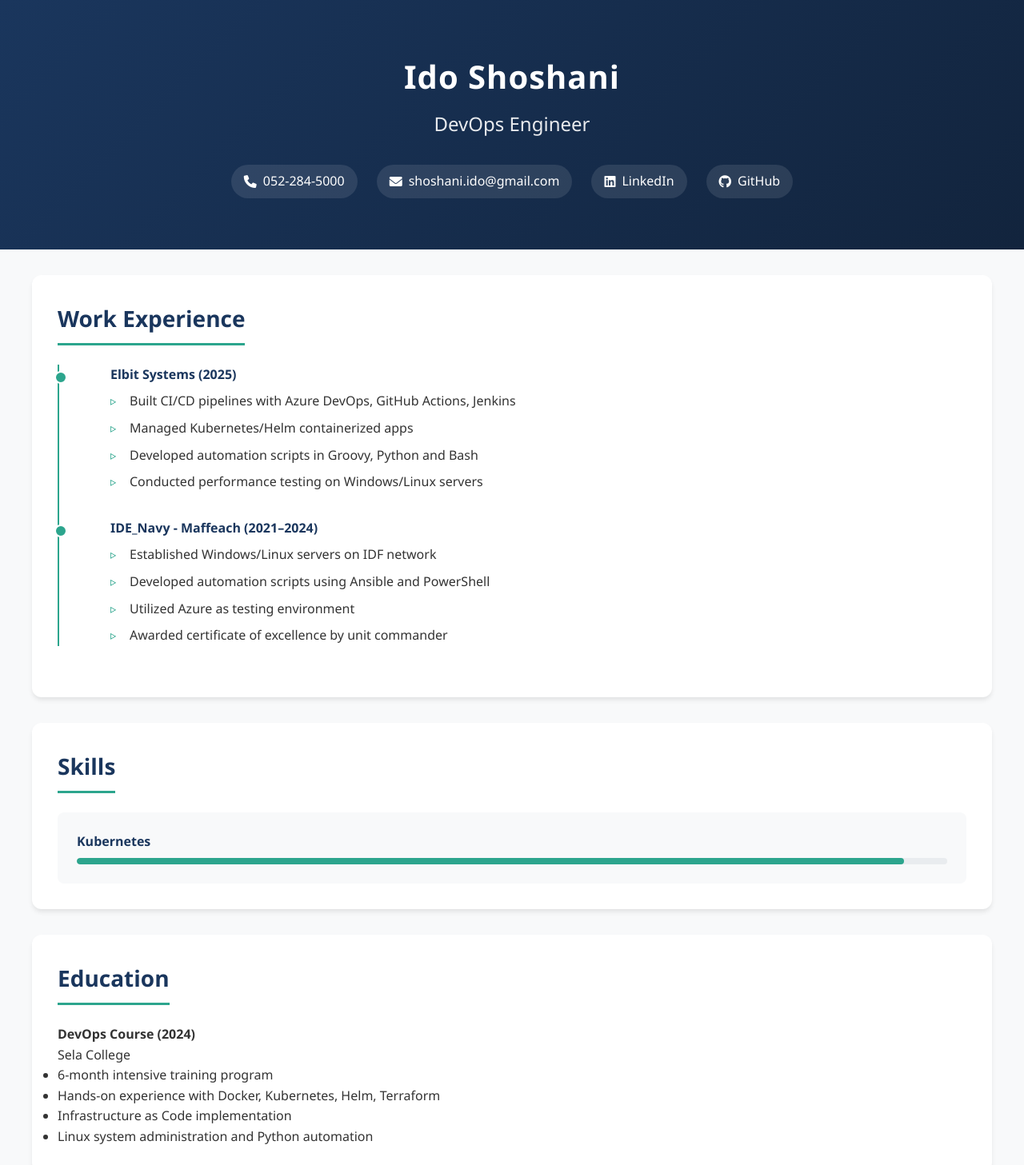
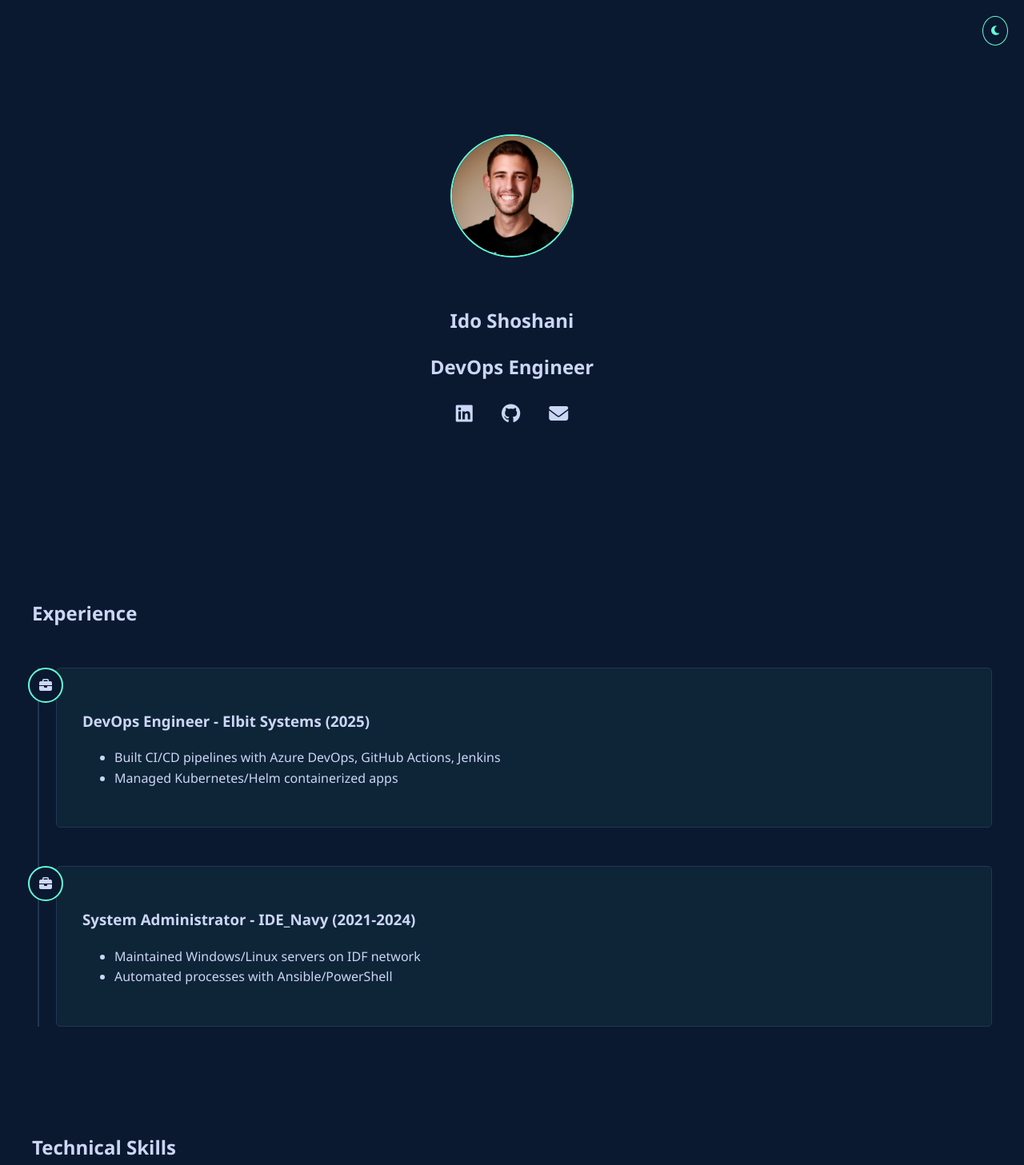
Before and after one commit to IdoShoshani/IdoShoshani.github.io, a plain HTML site: page index.html in a window 1280 px wide. Shown: the top 1457 px of the page at 80% size. Drawn offline with Linux system fonts and the light colour scheme.

Commit message:
Update site

```diff
--- a/index.html
+++ b/index.html
@@ -1,138 +1,95 @@
 <!DOCTYPE html>
-<html lang="en">
-  <!-- Google Analytics -->
-  <script
-    async
-    src="https://www.googletagmanager.com/gtag/js?id=G-XXXXXX"
-  ></script>
-  <script>
-    window.dataLayer = window.dataLayer || [];
-    function gtag() {
-      dataLayer.push(arguments);
-    }
-    gtag("js", new Date());
-    gtag("config", "G-XXXXXX");
-  </script>
+<html lang="en" data-theme="dark">
   <head>
     <meta charset="UTF-8" />
     <meta name="viewport" content="width=device-width, initial-scale=1.0" />
-    <title>Ido Shoshani | DevOps Engineer</title>
-    <link rel="stylesheet" href="styles.css" />
+    <title>Ido Shoshani - DevOps Engineer</title>
     <link
       rel="stylesheet"
-      href="https://cdnjs.cloudflare.com/ajax/libs/font-awesome/6.0.0/css/all.min.css"
+      href="https://cdnjs.cloudflare.com/ajax/libs/font-awesome/6.5.1/css/all.min.css"
     />
+    <link rel="stylesheet" href="styles.css" />
   </head>
   <body>
+    <!-- Theme Toggle -->
+    <button id="theme-toggle" class="theme-toggle">
+      <i class="fas fa-moon"></i>
+    </button>
+
     <!-- Hero Section -->
     <section class="hero">
-      <h1>Ido Shoshani</h1>
-      <h2>DevOps Engineer</h2>
-      <div class="contact-bar">
-        <a href="tel:052-284-5000"><i class="fas fa-phone"></i> 052-284-5000</a>
-        <a href="mailto:shoshani.ido@gmail.com"
-          ><i class="fas fa-envelope"></i> shoshani.ido@gmail.com</a
-        >
-        <a href="https://linkedin.com/in/ido-shoshani123" target="_blank"
-          ><i class="fab fa-linkedin"></i> LinkedIn</a
-        >
-        <a href="https://github.com/IdoShoshani" target="_blank"
-          ><i class="fab fa-github"></i> GitHub</a
-        >
-      </div>
-    </section>
-
-    <!-- Work Experience -->
-    <section class="section">
-      <h3>Work Experience</h3>
-      <div class="timeline">
-        <div class="timeline-item">
-          <h4>Elbit Systems (2025)</h4>
-          <ul>
-            <li>
-              Built CI/CD pipelines with Azure DevOps, GitHub Actions, Jenkins
-            </li>
-            <li>Managed Kubernetes/Helm containerized apps</li>
-            <li>Developed automation scripts in Groovy, Python and Bash</li>
-            <li>Conducted performance testing on Windows/Linux servers</li>
-          </ul>
-        </div>
-        <div class="timeline-item">
-          <h4>IDE_Navy - Maffeach (2021–2024)</h4>
-          <ul>
-            <li>Established Windows/Linux servers on IDF network</li>
-            <li>Developed automation scripts using Ansible and PowerShell</li>
-            <li>Utilized Azure as testing environment</li>
-            <li>Awarded certificate of excellence by unit commander</li>
-          </ul>
+      <div class="container">
+        <img src="assets/profile.jpeg" alt="Ido Shoshani" class="profile-img" />
+        <h1>Ido Shoshani</h1>
+        <h2>DevOps Engineer</h2>
+        <div class="social-links">
+          <a href="https://linkedin.com/in/ido-shoshani123" target="_blank"
+            ><i class="fab fa-linkedin"></i
+          ></a>
+          <a href="https://github.com/IdoShoshani" target="_blank"
+            ><i class="fab fa-github"></i
+          ></a>
+          <a href="mailto:shoshani.ido@gmail.com"
+            ><i class="fas fa-envelope"></i
+          ></a>
         </div>
       </div>
     </section>
 
-    <!-- Skills -->
-    <section class="section">
-      <h3>Skills</h3>
-      <div class="skills-grid">
-        <div class="skill-item">
-          <span class="skill-name">Kubernetes</span>
-          <div class="skill-bar">
-            <div class="skill-progress" style="width: 95%"></div>
+    <!-- Experience Timeline -->
+    <section class="experience">
+      <div class="container">
+        <h2>Experience</h2>
+        <div class="timeline">
+          <!-- Elbit Systems -->
+          <div class="timeline-item">
+            <div class="timeline-icon">
+              <i class="fas fa-briefcase"></i>
+            </div>
+            <div class="timeline-content">
+              <h3>DevOps Engineer - Elbit Systems (2025)</h3>
+              <ul>
+                <li>
+                  Built CI/CD pipelines with Azure DevOps, GitHub Actions,
+                  Jenkins
+                </li>
+                <li>Managed Kubernetes/Helm containerized apps</li>
+              </ul>
+            </div>
+          </div>
+          <!-- IDE_Navy -->
+          <div class="timeline-item">
+            <div class="timeline-icon">
+              <i class="fas fa-briefcase"></i>
+            </div>
+            <div class="timeline-content">
+              <h3>System Administrator - IDE_Navy (2021-2024)</h3>
+              <ul>
+                <li>Maintained Windows/Linux servers on IDF network</li>
+                <li>Automated processes with Ansible/PowerShell</li>
+              </ul>
+            </div>
           </div>
         </div>
-        <!-- Add more skills following same pattern -->
       </div>
     </section>
 
-    <!-- Education -->
-    <section class="section">
-      <h3>Education</h3>
-      <div class="education-item">
-        <h4>DevOps Course (2024)</h4>
-        <p class="institution">Sela College</p>
-        <ul>
-          <li>6-month intensive training program</li>
-          <li>Hands-on experience with Docker, Kubernetes, Helm, Terraform</li>
-          <li>Infrastructure as Code implementation</li>
-          <li>Linux system administration and Python automation</li>
-        </ul>
-      </div>
-    </section>
-
-    <!-- Certifications -->
-    <section class="section">
-      <h3>Certifications</h3>
-      <div class="certification-item">
-        <h4>Certified Kubernetes Administrator (CKA)</h4>
-        <p>
-          Credential ID: <a href="#" target="_blank">[Your Credential Link]</a>
-        </p>
-      </div>
-    </section>
-
-    <!-- Projects -->
-    <section class="section">
-      <h3>Projects</h3>
-      <div class="project-grid">
-        <div class="project-card">
-          <h4>Final Project - Sela College</h4>
-          <ul>
-            <li>
-              Built and deployed full-stack microservices app on Azure
-              Kubernetes
-            </li>
-            <li>
-              Automated deployment with Helm Chart, Terraform, Jenkins, ArgoCD
-            </li>
-            <li>Focus on scalability and resource utilization</li>
-          </ul>
-        </div>
-        <div class="project-card">
-          <h4>HomeLab - Personal Test Environment</h4>
-          <ul>
-            <li>Built Kubernetes cluster with Ansible and OpenVPN</li>
-            <li>Hands-on infrastructure simulation environment</li>
-            <li>Enhanced troubleshooting and problem-solving skills</li>
-          </ul>
+    <!-- Skills Grid -->
+    <section class="skills">
+      <div class="container">
+        <h2>Technical Skills</h2>
+        <div class="skills-grid">
+          <div class="skill-card">
+            <i class="fab fa-docker"></i>
+            <h3>Docker & Kubernetes</h3>
+            <p>CKA Certified (Score: 95%)</p>
+          </div>
+          <div class="skill-card">
+            <i class="fas fa-cloud"></i>
+            <h3>Cloud & IaC</h3>
+            <p>Azure, Terraform, Ansible</p>
+          </div>
+          <!-- Add more skill cards -->
         </div>
       </div>
     </section>
--- a/scripts.js
+++ b/scripts.js
@@ -1,42 +1,25 @@
-// Smooth scroll for anchor links
-document.querySelectorAll('a[href^="#"]').forEach((anchor) => {
-  anchor.addEventListener("click", function (e) {
-    e.preventDefault();
-    document.querySelector(this.getAttribute("href")).scrollIntoView({
-      behavior: "smooth",
-    });
-  });
+// Theme Toggle
+const themeToggle = document.getElementById("theme-toggle");
+const body = document.body;
+
+themeToggle.addEventListener("click", () => {
+  const isDark = body.getAttribute("data-theme") === "dark";
+  body.setAttribute("data-theme", isDark ? "light" : "dark");
+  themeToggle.innerHTML = isDark
+    ? '<i class="fas fa-moon"></i>'
+    : '<i class="fas fa-sun"></i>';
 });
 
-// Animate skill bars on scroll
-window.addEventListener("scroll", () => {
-  const skillBars = document.querySelectorAll(".skill-progress");
-  skillBars.forEach((bar) => {
-    const rect = bar.getBoundingClientRect();
-    if (rect.top < window.innerHeight) {
-      bar.style.width = bar.style.width; // Triggers animation
+// Scroll Animations
+const animateOnScroll = () => {
+  document.querySelectorAll(".timeline-item, .skill-card").forEach((el) => {
+    const rect = el.getBoundingClientRect();
+    if (rect.top < window.innerHeight * 0.8) {
+      el.style.opacity = "1";
+      el.style.transform = "translateY(0)";
     }
   });
-});
+};
 
-// Animate elements on scroll
-document.addEventListener("DOMContentLoaded", () => {
-  const animateOnScroll = () => {
-    const elements = document.querySelectorAll(
-      ".timeline-item, .skill-item, .project-card"
-    );
-    elements.forEach((el) => {
-      const elTop = el.getBoundingClientRect().top;
-      const elBottom = el.getBoundingClientRect().bottom;
-      if (elTop < window.innerHeight && elBottom > 0) {
-        el.style.opacity = "1";
-        el.style.transform = "translateY(0)";
-      }
-    });
-  };
-
-  window.addEventListener("scroll", animateOnScroll);
-  animateOnScroll(); // Trigger on load
-});
-
-// Smooth scroll for anchor links (if needed)
+window.addEventListener("scroll", animateOnScroll);
+animateOnScroll(); // Initial check
--- a/styles.css
+++ b/styles.css
@@ -1,211 +1,157 @@
 :root {
-  --navy: #1a365d;
-  --teal: #2ca58d;
-  --light: #f8f9fa;
-  --shadow: 0 4px 6px -1px rgba(0, 0, 0, 0.1);
+  --bg-dark: #0a192f;
+  --text-primary: #ccd6f6;
+  --accent: #64ffda;
+  --timeline-line: #233554;
 }
 
-/* Reset and Base Styles */
-* {
-  margin: 0;
-  padding: 0;
-  box-sizing: border-box;
+[data-theme="light"] {
+  --bg-dark: #f0f0f0;
+  --text-primary: #333;
+  --accent: #2ca58d;
+  --timeline-line: #ddd;
 }
 
+/* Base Styles */
 body {
-  font-family: "Segoe UI", Tahoma, Geneva, Verdana, sans-serif;
+  background: var(--bg-dark);
+  color: var(--text-primary);
+  font-family: "Segoe UI", sans-serif;
   line-height: 1.6;
-  background-color: var(--light);
-  color: #333;
+  transition: background 0.3s ease;
+}
+
+.container {
+  max-width: 1200px;
+  margin: 0 auto;
+  padding: 2rem;
+}
+
+/* Theme Toggle */
+.theme-toggle {
+  position: fixed;
+  top: 20px;
+  right: 20px;
+  background: none;
+  border: 1px solid var(--accent);
+  color: var(--accent);
+  padding: 10px;
+  border-radius: 50%;
+  cursor: pointer;
+  z-index: 1000;
 }
 
 /* Hero Section */
 .hero {
   text-align: center;
-  padding: 4rem 2rem;
-  background: linear-gradient(135deg, var(--navy) 0%, #12243d 100%);
-  color: white;
+  padding: 8rem 0;
+}
+
+.profile-img {
+  width: 150px;
+  height: 150px;
+  border-radius: 50%;
+  border: 2px solid var(--accent);
   margin-bottom: 2rem;
 }
 
-.hero h1 {
-  font-size: 2.5rem;
-  margin-bottom: 0.5rem;
-  letter-spacing: 1px;
+.social-links a {
+  color: var(--text-primary);
+  font-size: 1.5rem;
+  margin: 0 1rem;
+  transition: color 0.3s ease;
 }
 
-.hero h2 {
-  font-size: 1.5rem;
-  font-weight: 300;
-  color: rgba(255, 255, 255, 0.9);
-  margin-bottom: 2rem;
-}
-
-.contact-bar {
-  display: flex;
-  gap: 1.5rem;
-  justify-content: center;
-  flex-wrap: wrap;
-}
-
-.contact-bar a {
-  color: white;
-  text-decoration: none;
-  display: flex;
-  align-items: center;
-  gap: 0.5rem;
-  padding: 0.5rem 1rem;
-  border-radius: 25px;
-  background: rgba(255, 255, 255, 0.1);
-  transition: all 0.3s ease;
-}
-
-.contact-bar a:hover {
-  background: rgba(255, 255, 255, 0.2);
-  transform: translateY(-2px);
-}
-
-/* Sections */
-.section {
-  max-width: 1200px;
-  margin: 2rem auto;
-  padding: 2rem;
-  background: white;
-  border-radius: 12px;
-  box-shadow: var(--shadow);
-}
-
-.section h3 {
-  font-size: 1.75rem;
-  color: var(--navy);
-  margin-bottom: 1.5rem;
-  padding-bottom: 0.5rem;
-  border-bottom: 3px solid var(--teal);
-  display: inline-block;
+.social-links a:hover {
+  color: var(--accent);
 }
 
 /* Timeline */
 .timeline {
   position: relative;
-  padding-left: 2rem;
-  border-left: 2px solid var(--teal);
+  padding-left: 30px;
+  margin: 3rem 0;
+}
+
+.timeline::before {
+  content: "";
+  position: absolute;
+  left: 7px;
+  top: 0;
+  height: 100%;
+  width: 2px;
+  background: var(--timeline-line);
 }
 
 .timeline-item {
   position: relative;
-  margin-bottom: 2rem;
-  padding-left: 2rem;
+  margin-bottom: 3rem;
 }
 
-.timeline-item::before {
-  content: "";
+.timeline-icon {
   position: absolute;
-  left: -2.35rem;
-  top: 0.5rem;
-  width: 12px;
-  height: 12px;
-  background: var(--teal);
+  left: -35px;
+  top: 0;
+  background: var(--bg-dark);
+  border: 2px solid var(--accent);
   border-radius: 50%;
-  border: 2px solid white;
+  width: 40px;
+  height: 40px;
+  display: flex;
+  align-items: center;
+  justify-content: center;
 }
 
-.timeline-item h4 {
-  color: var(--navy);
-  margin-bottom: 0.5rem;
+.timeline-content {
+  background: rgba(100, 255, 218, 0.05);
+  padding: 2rem;
+  border-radius: 5px;
+  border: 1px solid var(--timeline-line);
+  transition: transform 0.3s ease;
 }
 
-.timeline-item ul {
-  list-style: none;
-}
-
-.timeline-item li {
-  margin-bottom: 0.5rem;
-  position: relative;
-  padding-left: 1.5rem;
-}
-
-.timeline-item li::before {
-  content: "▹";
-  position: absolute;
-  left: 0;
-  color: var(--teal);
+.timeline-content:hover {
+  transform: translateX(10px);
 }
 
 /* Skills Grid */
 .skills-grid {
   display: grid;
   grid-template-columns: repeat(auto-fit, minmax(250px, 1fr));
-  gap: 1.5rem;
+  gap: 2rem;
 }
 
-.skill-item {
-  background: #f8f9fa;
-  padding: 1.5rem;
-  border-radius: 8px;
+.skill-card {
+  text-align: center;
+  padding: 2rem;
+  border: 1px solid var(--timeline-line);
+  border-radius: 5px;
   transition: transform 0.3s ease;
 }
 
-.skill-item:hover {
+.skill-card:hover {
   transform: translateY(-5px);
 }
 
-.skill-name {
-  display: block;
-  margin-bottom: 0.5rem;
-  color: var(--navy);
-  font-weight: 600;
-}
-
-.skill-bar {
-  height: 8px;
-  background: #e9ecef;
-  border-radius: 4px;
-  overflow: hidden;
-}
-
-.skill-progress {
-  height: 100%;
-  background: var(--teal);
-  border-radius: 4px;
-  transition: width 1s ease-in-out;
-}
-
-/* Projects Grid */
-.project-grid {
-  display: grid;
-  grid-template-columns: repeat(auto-fit, minmax(300px, 1fr));
-  gap: 1.5rem;
-}
-
-.project-card {
-  background: white;
-  padding: 1.5rem;
-  border-radius: 8px;
-  border: 1px solid #e9ecef;
-  transition: all 0.3s ease;
-}
-
-.project-card:hover {
-  box-shadow: var(--shadow);
-  transform: translateY(-5px);
-}
-
-/* Certifications */
-.certification-item {
-  background: #f8f9fa;
-  padding: 1.5rem;
-  border-radius: 8px;
+.skill-card i {
+  font-size: 2.5rem;
+  color: var(--accent);
   margin-bottom: 1rem;
 }
 
-/* Responsive Design */
-@media (max-width: 768px) {
-  .section {
-    margin: 1rem;
-    padding: 1.5rem;
+/* Animations */
+@keyframes fadeIn {
+  from {
+    opacity: 0;
+    transform: translateY(20px);
   }
-
-  .hero {
-    padding: 3rem 1rem;
+  to {
+    opacity: 1;
+    transform: translateY(0);
   }
 }
+
+.timeline-item,
+.skill-card {
+  animation: fadeIn 0.6s ease forwards;
+}
```
Also changed, not shown: assets/profile.jpeg (added).
